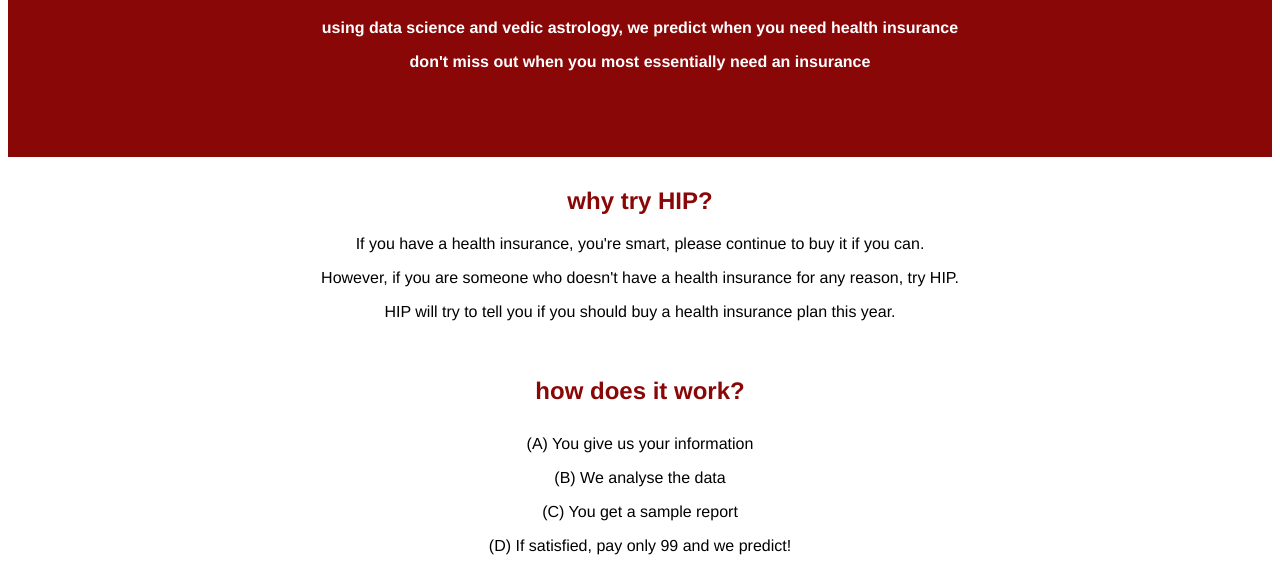
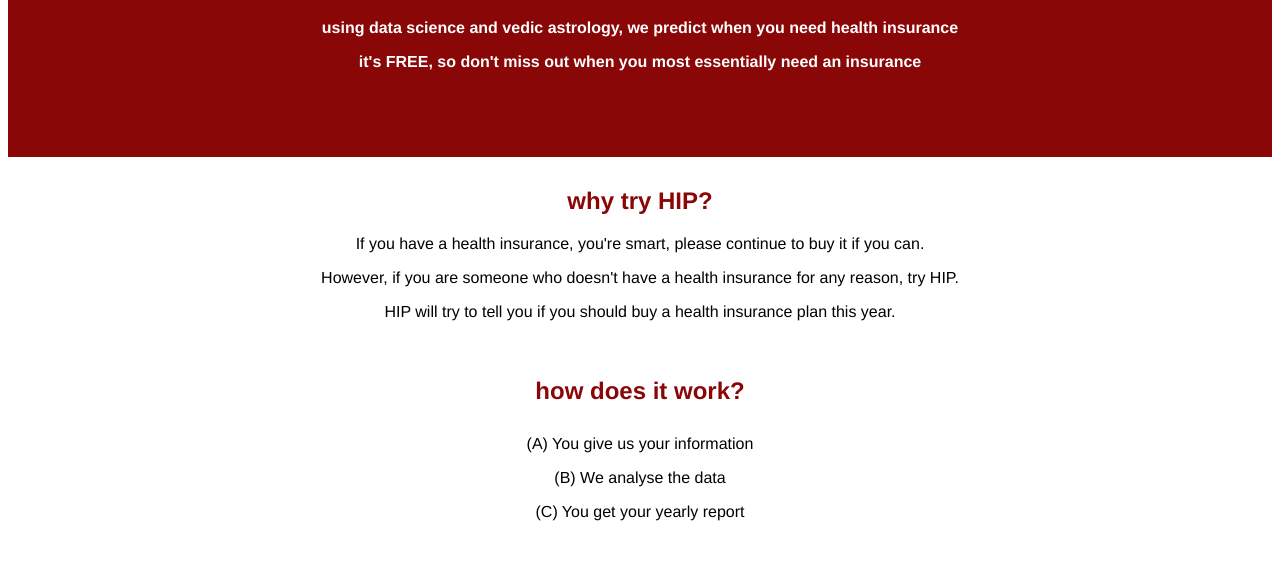
Before and after one commit to opsgain/hip, a plain HTML site: page index.html in a window 1280 px wide. Shown: the part 234-797 px from the top of the page. Drawn offline with Linux system fonts and the light colour scheme.

Commit message:
making it free

```diff
--- a/index.html
+++ b/index.html
@@ -24,7 +24,7 @@
 	<div style="text-align:center;padding:50px 0px 70px 0px;background-color:#8a0707;color:#ffffff;font-weight:bold">
 		<h1>Live Wisely, Plan Your Health Insurance</h1>
 		<p>using data science and vedic astrology, we predict when you need health insurance</p>
-		<p>don't miss out when you most essentially need an insurance</p>
+		<p>it's FREE, so don't miss out when you most essentially need an insurance</p>
 	</div>
 
 	<div style="text-align:center;padding:10px 50px 10px 50px">
@@ -38,8 +38,7 @@
 		<h2 style="color:#8a0707;font-weight:bold;padding:10px 50px 10px 50px">how does it work?</h2>
 		<p>(A) You give us your information</p>
 		<p>(B) We analyse the data</p>
-		<p>(C) You get a sample report</p>
-		<p>(D) If satisfied, pay only 99 and we predict!</p>
+		<p>(C) You get your yearly report</p>
 	</div>
 
 	<div style="text-align:center;padding:10px 50px 10px 50px">
```
